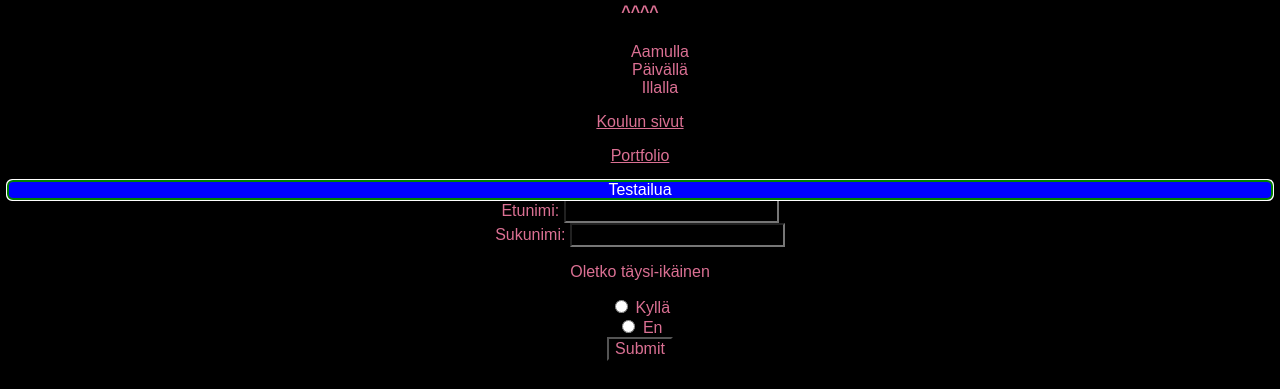
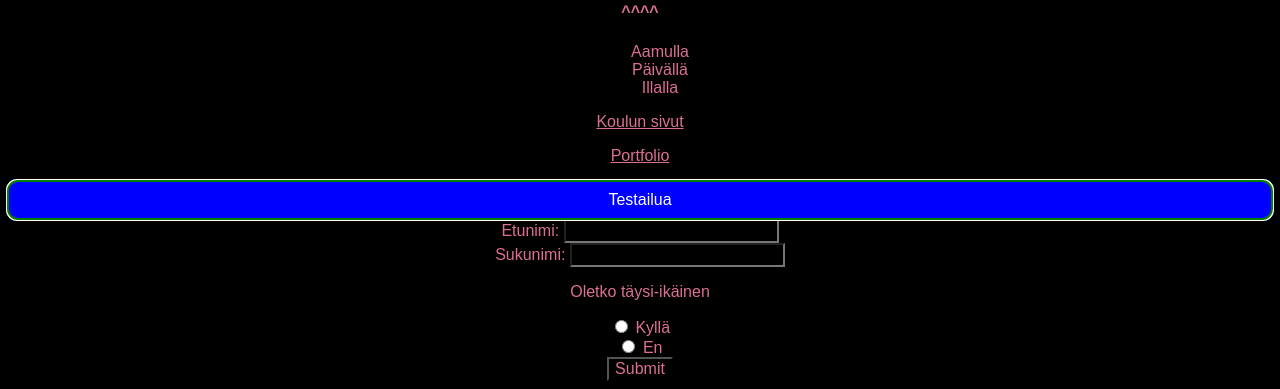
Before and after one commit to JoutsikanShamaani/KPalikka, a plain HTML site: page index.html in a window 1280 px wide. Shown: the part 534-923 px from the top of the page. Drawn offline with Linux system fonts and the light colour scheme.

Commit message:
helvetti3

```diff
--- a/joo.css
+++ b/joo.css
@@ -7,7 +7,14 @@ font-family: Arial, Helvetica, sans-serif;
 font-size: medium;
 }
 div{
-border-radius: 5px;
 border: 2px green;
 border-color: green;
+padding: 10px;
+margin: 20px;
+-moz-border-radius-topleft: 10px;
+  -moz-border-radius-topright: 10px;
+  -moz-border-radius-bottomright: 10px;
+  -moz-border-radius-bottomleft: 10px;
+  -webkit-border-radius: 10px 10px 10px 10px;
+  border-radius: 10px 10px 10px 10px;
 }
```
